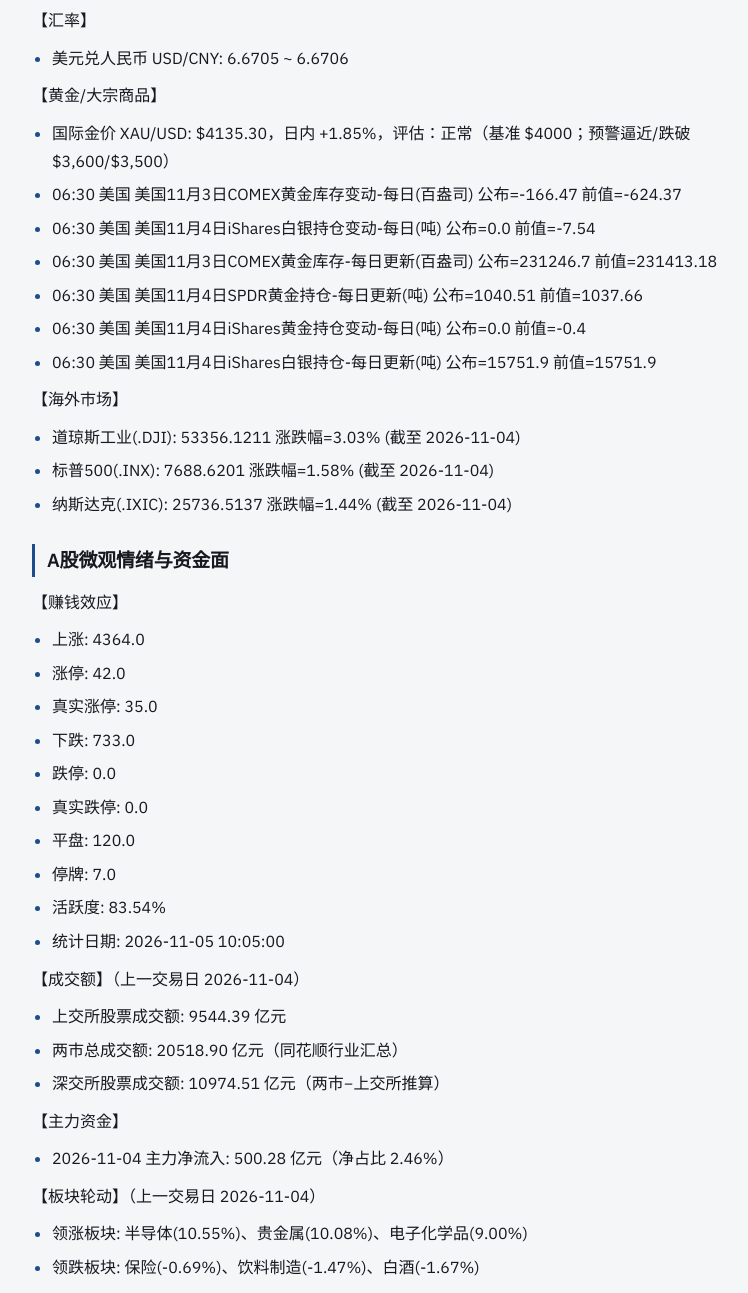
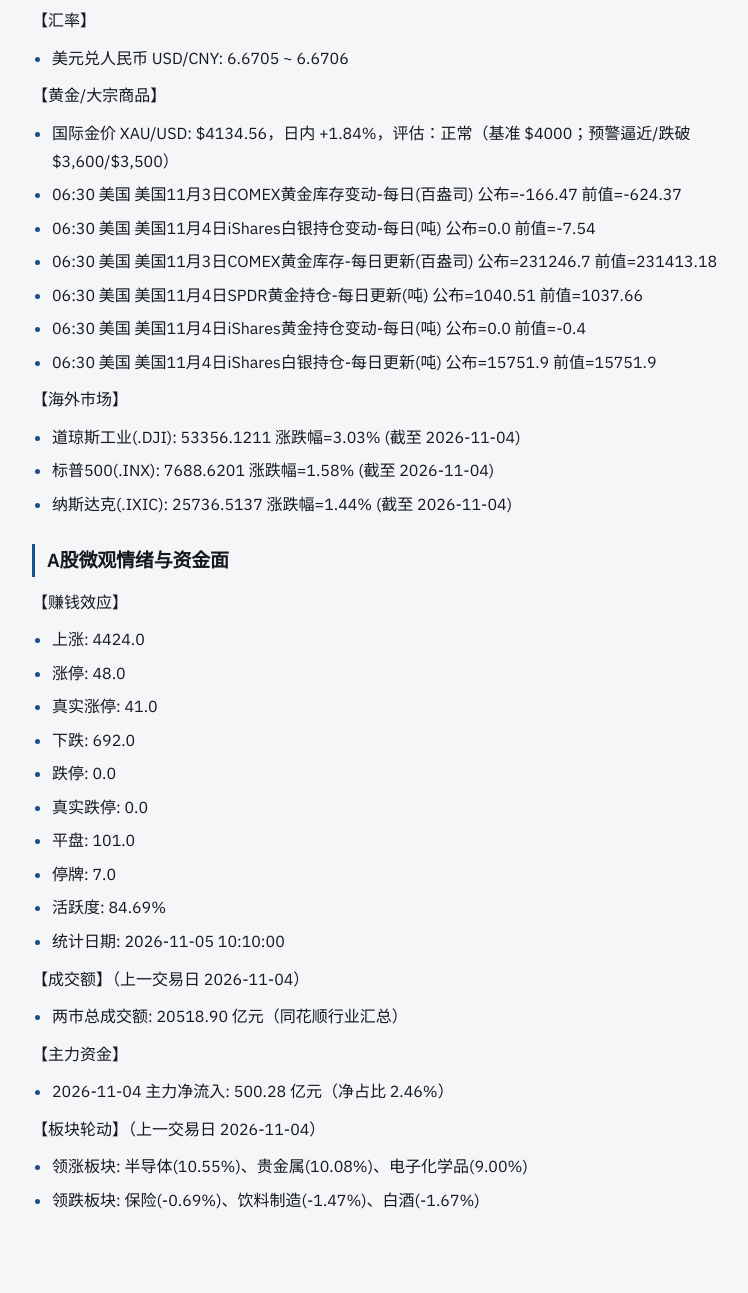
Before and after one commit to chakeo/steady-growth-reports, a plain HTML site: page index.html in a window 1280 px wide. Shown: the part 907-2200 px from the top of the page, without its empty margins (248-996 px from the left). Drawn offline with Linux system fonts and the light colour scheme.

Commit message:
更新核心指标报告 2026-11-05

```diff
--- a/index.html
+++ b/index.html
@@ -62,14 +62,14 @@
 <p>【汇率】</p>
 <ul><li>美元兑人民币 USD/CNY: 6.6705 ~ 6.6706</li></ul>
 <p>【黄金/大宗商品】</p>
-<ul><li>国际金价 XAU/USD: $4135.30，日内 +1.85%，评估：正常（基准 $4000；预警逼近/跌破 $3,600/$3,500）</li><li>06:30 美国 美国11月3日COMEX黄金库存变动-每日(百盎司) 公布=-166.47 前值=-624.37</li><li>06:30 美国 美国11月4日iShares白银持仓变动-每日(吨) 公布=0.0 前值=-7.54</li><li>06:30 美国 美国11月3日COMEX黄金库存-每日更新(百盎司) 公布=231246.7 前值=231413.18</li><li>06:30 美国 美国11月4日SPDR黄金持仓-每日更新(吨) 公布=1040.51 前值=1037.66</li><li>06:30 美国 美国11月4日iShares黄金持仓变动-每日(吨) 公布=0.0 前值=-0.4</li><li>06:30 美国 美国11月4日iShares白银持仓-每日更新(吨) 公布=15751.9 前值=15751.9</li></ul>
+<ul><li>国际金价 XAU/USD: $4134.56，日内 +1.84%，评估：正常（基准 $4000；预警逼近/跌破 $3,600/$3,500）</li><li>06:30 美国 美国11月3日COMEX黄金库存变动-每日(百盎司) 公布=-166.47 前值=-624.37</li><li>06:30 美国 美国11月4日iShares白银持仓变动-每日(吨) 公布=0.0 前值=-7.54</li><li>06:30 美国 美国11月3日COMEX黄金库存-每日更新(百盎司) 公布=231246.7 前值=231413.18</li><li>06:30 美国 美国11月4日SPDR黄金持仓-每日更新(吨) 公布=1040.51 前值=1037.66</li><li>06:30 美国 美国11月4日iShares黄金持仓变动-每日(吨) 公布=0.0 前值=-0.4</li><li>06:30 美国 美国11月4日iShares白银持仓-每日更新(吨) 公布=15751.9 前值=15751.9</li></ul>
 <p>【海外市场】</p>
 <ul><li>道琼斯工业(.DJI): 53356.1211 涨跌幅=3.03% (截至 2026-11-04)</li><li>标普500(.INX): 7688.6201 涨跌幅=1.58% (截至 2026-11-04)</li><li>纳斯达克(.IXIC): 25736.5137 涨跌幅=1.44% (截至 2026-11-04)</li></ul>
 <h2>A股微观情绪与资金面</h2>
 <p>【赚钱效应】</p>
-<ul><li>上涨: 4364.0</li><li>涨停: 42.0</li><li>真实涨停: 35.0</li><li>下跌: 733.0</li><li>跌停: 0.0</li><li>真实跌停: 0.0</li><li>平盘: 120.0</li><li>停牌: 7.0</li><li>活跃度: 83.54%</li><li>统计日期: 2026-11-05 10:05:00</li></ul>
+<ul><li>上涨: 4424.0</li><li>涨停: 48.0</li><li>真实涨停: 41.0</li><li>下跌: 692.0</li><li>跌停: 0.0</li><li>真实跌停: 0.0</li><li>平盘: 101.0</li><li>停牌: 7.0</li><li>活跃度: 84.69%</li><li>统计日期: 2026-11-05 10:10:00</li></ul>
 <p>【成交额】（上一交易日 2026-11-04）</p>
-<ul><li>上交所股票成交额: 9544.39 亿元</li><li>两市总成交额: 20518.90 亿元（同花顺行业汇总）</li><li>深交所股票成交额: 10974.51 亿元（两市−上交所推算）</li></ul>
+<ul><li>两市总成交额: 20518.90 亿元（同花顺行业汇总）</li></ul>
 <p>【主力资金】</p>
 <ul><li>2026-11-04 主力净流入: 500.28 亿元（净占比 2.46%）</li></ul>
 <p>【板块轮动】（上一交易日 2026-11-04）</p>
```
